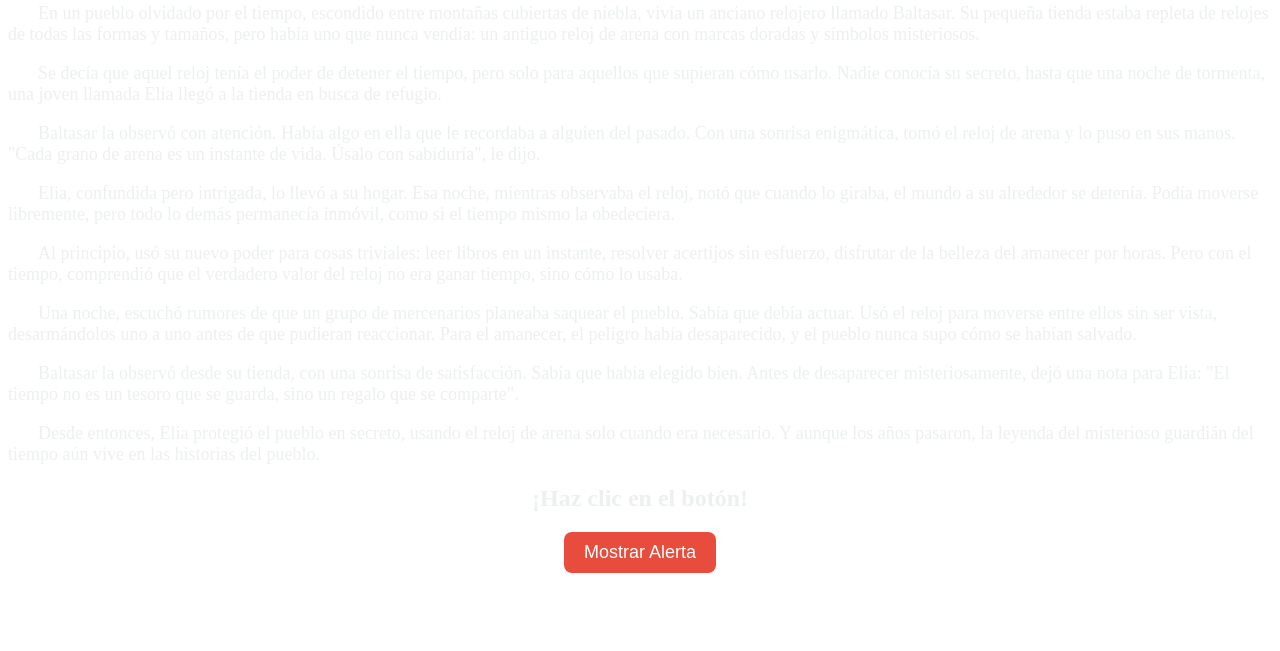
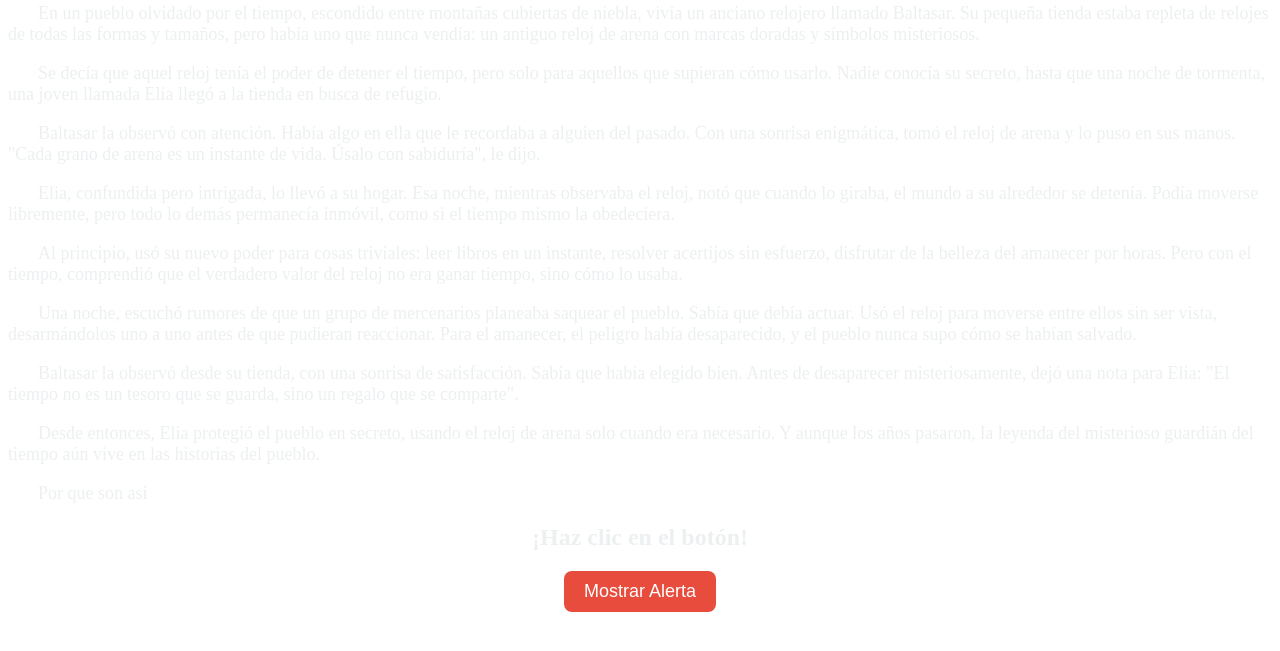
Before and after one commit to RCandres19/GitHub21032025, a plain HTML site: page index.html in a window 1280 px wide. Shown: the part 87-738 px from the top of the page. Drawn offline with Linux system fonts and the light colour scheme.

Commit message:
etiqueta <p>  line 30

```diff
--- a/index.html
+++ b/index.html
@@ -27,7 +27,7 @@
 
     <p>Desde entonces, Elia protegió el pueblo en secreto, usando el reloj de arena solo cuando era necesario. Y aunque los años pasaron, la leyenda del misterioso guardián del tiempo aún vive en las historias del pueblo.</p>
 
-
+    <p>Por que son asi</p>
 
     <h2>¡Haz clic en el botón!</h2>
     <button onclick="mostrarAlerta()">Mostrar Alerta</button>
```
